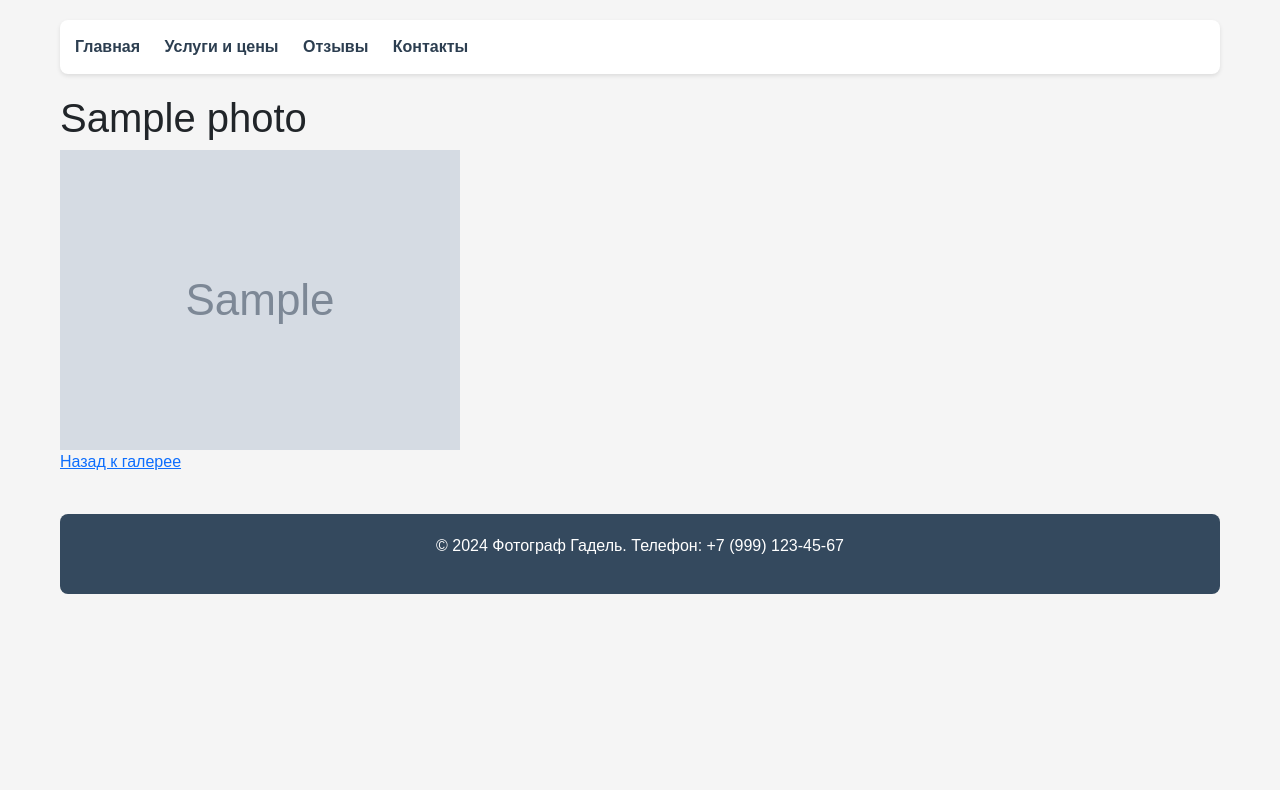
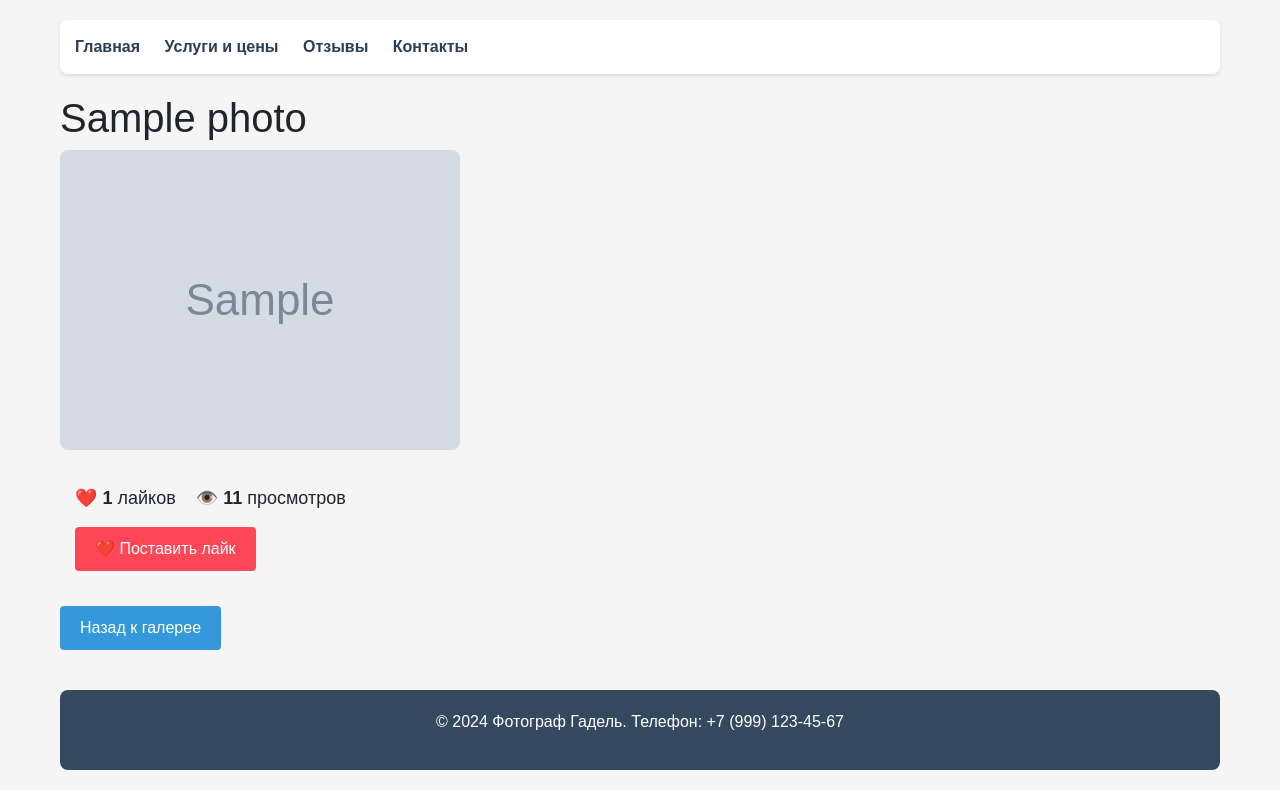
Before and after one commit to gadelgds/Portfolio-of-photogpaph, a Django app: page /photo/1/ in a window 1280 px wide. Shown: the part 156-946 px from the top of the page. Before the commit the page ends 750 px from the top, so only its background shows below. Run offline with Django 5.2, Linux system fonts and the light colour scheme; tables that the repository leaves empty hold one stand-in row (values such as "Sample post"); grey boxes marked "Sample" are stand-in pictures; some libraries are stand-ins or nearby versions.

Commit message:
добавлен счетчик просмотров и возможность добавлять лайки

```diff
--- a/project/game/models.py
+++ b/project/game/models.py
@@ -4,6 +4,8 @@ class Photo(models.Model):
     image = models.ImageField(upload_to='photos/')
     preview = models.ImageField(upload_to='previews/', blank=True)  # Опционально
     uploaded_at = models.DateTimeField(auto_now_add=True)
+    likes = models.IntegerField(default=0, verbose_name='Лайки')  # Количество лайков
+    views = models.IntegerField(default=0, verbose_name='Просмотры')  # Количество просмотров
 
 class Service(models.Model):
     name = models.CharField(max_length=200)
--- a/project/game/urls.py
+++ b/project/game/urls.py
@@ -4,6 +4,7 @@ from . import views
 urlpatterns = [
     path('', views.home, name='home'),
     path('photo/<int:photo_id>/', views.photo_detail, name='photo_detail'),
+    path('photo/<int:photo_id>/like/', views.like_photo, name='like_photo'),  # Маршрут для лайков
     path('services/', views.services, name='services'),
     path('reviews/', views.reviews, name='reviews'),  # Новый маршрут для отзывов
     path('contact/', views.contact, name='contact'),  # Маршрут для контактов
--- a/project/game/views.py
+++ b/project/game/views.py
@@ -4,11 +4,17 @@ from .models import Photo, Service, Review
 from .forms import ReviewForm
 
 def home(request):
-    photos = Photo.objects.all()
+    # Сортируем фотографии по количеству просмотров (от большего к меньшему)
+    photos = Photo.objects.all().order_by('-views')
     return render(request, 'game/home.html', {'photos': photos})
 
 def photo_detail(request, photo_id):
     photo = get_object_or_404(Photo, id=photo_id)
+
+    # Увеличиваем счетчик просмотров при каждом открытии страницы
+    photo.views += 1
+    photo.save()
+
     return render(request, 'game/photo_detail.html', {'photo': photo})
 
 def services(request):
@@ -54,3 +60,16 @@ def contact(request):
     Страница контактов
     """
     return render(request, 'game/contact.html')
+
+def like_photo(request, photo_id):
+    """
+    Обработка лайка фотографии
+    """
+    photo = get_object_or_404(Photo, id=photo_id)
+
+    # Увеличиваем счетчик лайков
+    photo.likes += 1
+    photo.save()
+
+    # Перенаправляем обратно на страницу фотографии
+    return redirect('photo_detail', photo_id=photo_id)
--- a/project/templates/game/home.html
+++ b/project/templates/game/home.html
@@ -11,6 +11,9 @@
             <img src="{{ photo.preview.url|default:photo.image.url }}" alt="{{ photo.title }}">
         </a>
         <h3>{{ photo.title }}</h3>
+        <div style="color: #666; font-size: 14px; margin: 10px 0;">
+            ❤️ {{ photo.likes }} | 👁️ {{ photo.views }}
+        </div>
         <a href="{% url 'photo_detail' photo.id %}" class="button">Посмотреть</a>
     </div>
     {% endfor %}
--- a/project/templates/game/photo_detail.html
+++ b/project/templates/game/photo_detail.html
@@ -2,7 +2,25 @@
 
 {% block content %}
 <h1>{{ photo.title }}</h1>
-<img src="{{ photo.image.url }}" alt="{{ photo.title }}" style="max-width: 100%">
-<br>
-<a href="{% url 'home' %}">Назад к галерее</a>
+<img src="{{ photo.image.url }}" alt="{{ photo.title }}" style="max-width: 100%; border-radius: 8px;">
+
+<div style="margin: 20px 0; padding: 15px; background: #f5f5f5; border-radius: 8px;">
+    <div style="display: flex; gap: 20px; align-items: center;">
+        <div style="font-size: 18px;">
+            ❤️ <strong>{{ photo.likes }}</strong> лайков
+        </div>
+        <div style="font-size: 18px;">
+            👁️ <strong>{{ photo.views }}</strong> просмотров
+        </div>
+    </div>
+
+    <form method="post" action="{% url 'like_photo' photo.id %}" style="margin-top: 15px;">
+        {% csrf_token %}
+        <button type="submit" class="button" style="background: #ff4757; color: white;">
+            ❤️ Поставить лайк
+        </button>
+    </form>
+</div>
+
+<a href="{% url 'home' %}" class="button">Назад к галерее</a>
 {% endblock %}
```
Also changed, not shown: project/game/admin.py (+10 -2 lines), project/game/migrations/0003_photo_likes_photo_views.py (added).
